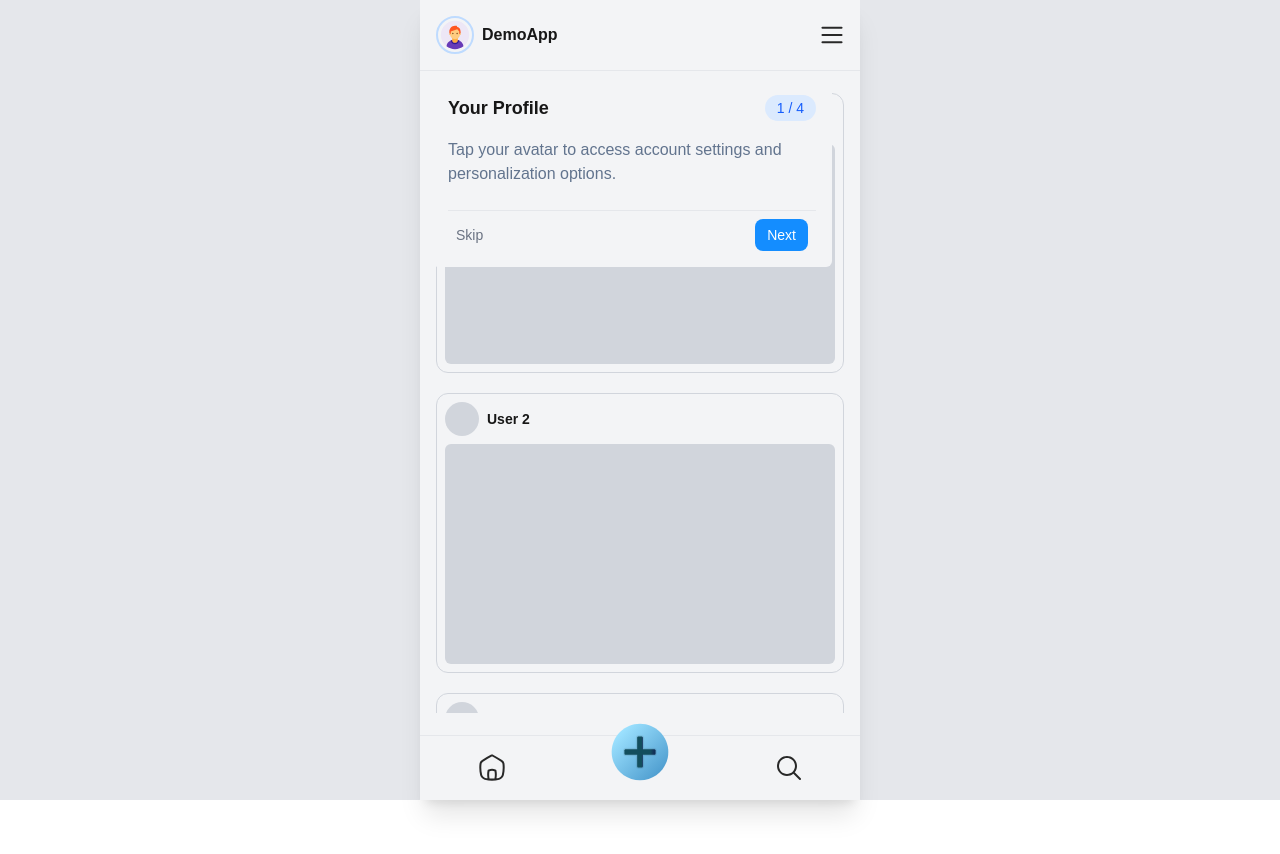
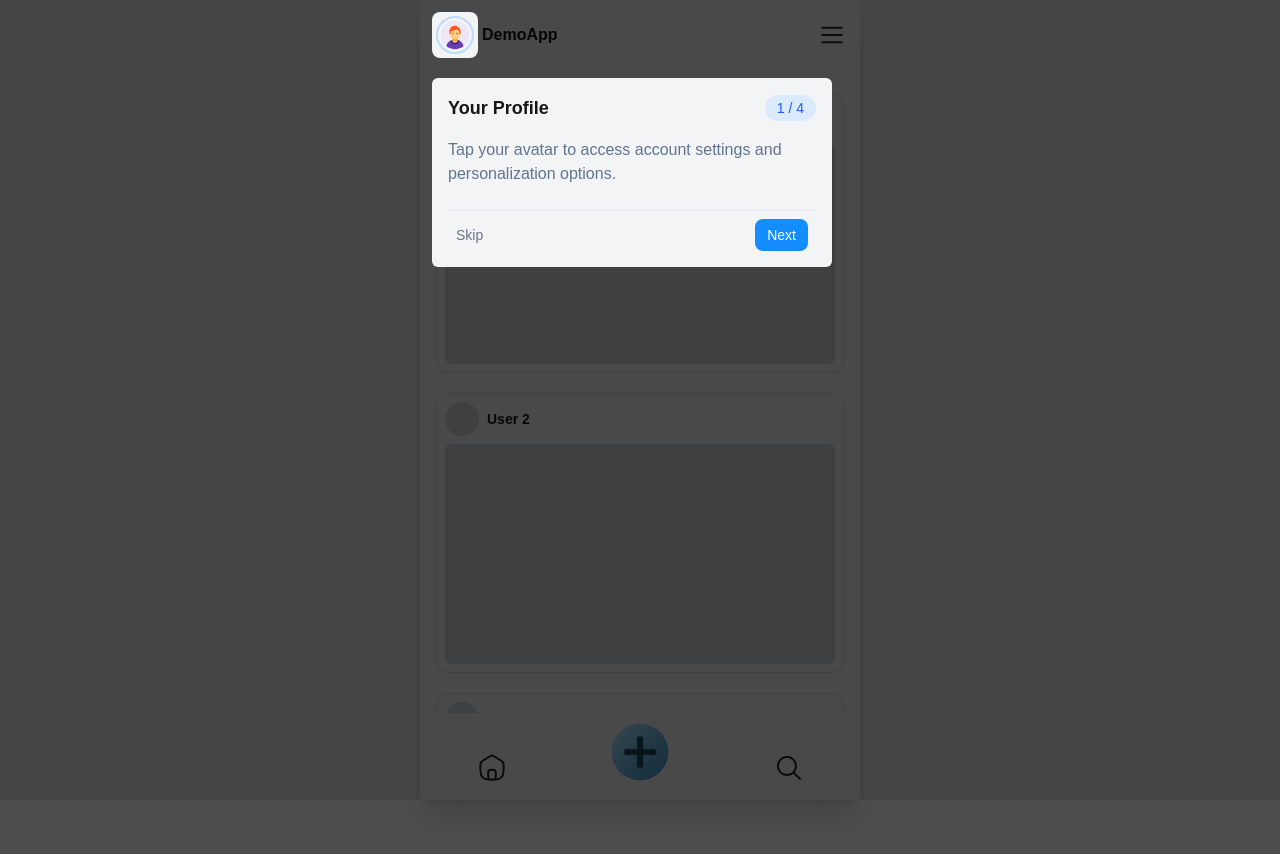
Before and after one commit to skygig/walkthrough_demo, a Next.js app: page / in a window 1280 px wide. Shown: the top 854 px of the page. Built offline with nearby package versions, Linux system fonts and the light colour scheme.

Commit message:
app: handle walkthrough

```diff
--- a/components/ActionBar.tsx
+++ b/components/ActionBar.tsx
@@ -1,4 +1,14 @@
+"use client";
+import { useAtomValue } from "jotai";
+import { stepAtom } from "@/store/step";
+import { closeAtom } from "@/store/close";
+
 const ActionBar = () => {
+  const step = useAtomValue(stepAtom);
+  const isClosed = useAtomValue(closeAtom);
+
+  const showOverlay = step === 2;
+
   return (
     <div className="flex justify-between p-4 px-14 border-t border-gray-200 relative gap-1">
       <img src="/action/home.svg" alt="home" />
@@ -9,6 +19,27 @@ const ActionBar = () => {
         className="w-[68px] absolute top-[-18px] left-1/2 -translate-x-1/2"
       />
 
+      {!isClosed && showOverlay && (
+        <div
+          className="
+            absolute
+            -top-6 left-0
+            w-full
+            z-10
+          "
+        >
+          <div
+            className="
+              w-[78px] h-[78px]
+              rounded-2xl
+              shadow-[0_0_0_9999px_rgba(0,0,0,0.7)]
+              z-10
+              mx-auto
+            "
+          />
+        </div>
+      )}
+
       <img src="/action/search.svg" alt="search" />
     </div>
   );
--- a/components/Feed.tsx
+++ b/components/Feed.tsx
@@ -1,9 +1,43 @@
+"use client";
+
+import { useAtomValue } from "jotai";
+import { closeAtom } from "@/store/close";
+import { stepAtom } from "@/store/step";
+
 const Feed = () => {
+  const step = useAtomValue(stepAtom);
+  const isClosed = useAtomValue(closeAtom);
+
+  const showOverlay = step === 1;
+
   return (
     <div className="px-4 overflow-y-scroll h-[calc(100vh-180px)]">
       {[1, 2, 3, 4].map((item) => (
         <Post key={item} user={`User ${item}`} />
       ))}
+
+      {!isClosed && showOverlay && (
+        <div
+          className="
+            absolute
+            top-0 left-0
+            w-screen h-screen
+            pr-3.5
+            z-10
+          "
+        >
+          <div
+            className="
+              w-[410px] h-[388px]
+              rounded-lg
+              shadow-[0_0_0_9999px_rgba(0,0,0,0.7)]
+              z-10
+              mx-auto
+              mt-20
+            "
+          />
+        </div>
+      )}
     </div>
   );
 };
--- a/components/Navbar.tsx
+++ b/components/Navbar.tsx
@@ -1,16 +1,61 @@
+"use client";
+import { useAtomValue } from "jotai";
+import { stepAtom } from "@/store/step";
+import { closeAtom } from "@/store/close";
+
 const Navbar = () => {
+  const step = useAtomValue(stepAtom);
+  const isClosed = useAtomValue(closeAtom);
+
+  const showOverlay1 = step === 0;
+  const showOverlay2 = step === 3;
+
   return (
-    <div className="border-b border-gray-200 p-4 flex justify-between">
+    <div className="border-b border-gray-200 p-4 flex justify-between relative">
       <div className="flex items-center gap-2">
-        <img
-          src="/avatar.svg"
-          alt="avatar"
-          className="w-[38px] h-auto border-2 border-blue-200 rounded-full"
-        />
+        <div className="relative">
+          <img
+            src="/avatar.svg"
+            alt="avatar"
+            className="w-[38px] h-auto border-2 border-blue-200 rounded-full"
+          />
+
+          {!isClosed && showOverlay1 && (
+            <div
+              className="
+                absolute -top-1 -left-1
+                w-[46px] h-[46px]
+                rounded-lg
+                shadow-[0_0_0_9999px_rgba(0,0,0,0.7)]
+                z-10
+              "
+            />
+          )}
+        </div>
+
         <h1 className="font-semibold text-base">DemoApp</h1>
       </div>
 
       <img src="/menu.svg" alt="menu" className="w-6 cursor-pointer" />
+
+      {!isClosed && showOverlay2 && (
+        <div
+          className="
+            absolute
+            top-[0.65rem] right-1
+            z-10
+          "
+        >
+          <div
+            className="
+              w-12 h-12
+              rounded-lg
+              shadow-[0_0_0_9999px_rgba(0,0,0,0.7)]
+              z-10
+            "
+          />
+        </div>
+      )}
     </div>
   );
 };
```
